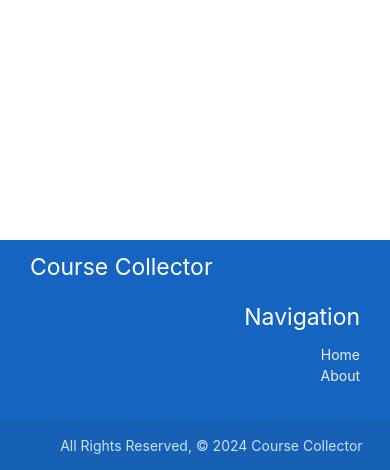
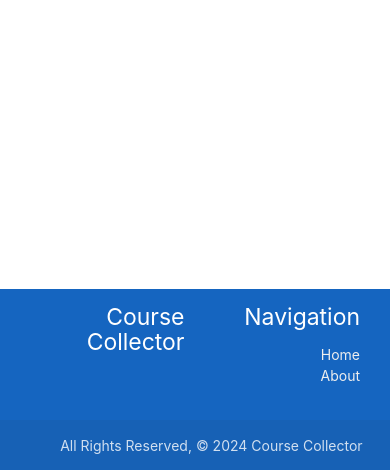
Before and after one commit to asands94/coursecollector, a Django app: page /about/ in a window 390 px wide. Shown: the part 374-844 px from the top of the page. Run offline with Django 5.2, Linux system fonts and the light colour scheme.

Commit message:
fix footer on mobile

```diff
--- a/main_app/templates/base.html
+++ b/main_app/templates/base.html
@@ -86,10 +86,10 @@
     <footer class="page-footer blue darken-3">
       <div class="container">
         <div class="row">
-          <div class="col l6 s12">
+          <div class="col l6 s6">
             <h5 class="white-text left">Course Collector</h5>
           </div>
-          <div class="col l4 offset-l2 s12">
+          <div class="col l4 offset-l2 s6">
             <h5 class="white-text">Navigation</h5>
             <ul>
               <li>
```
